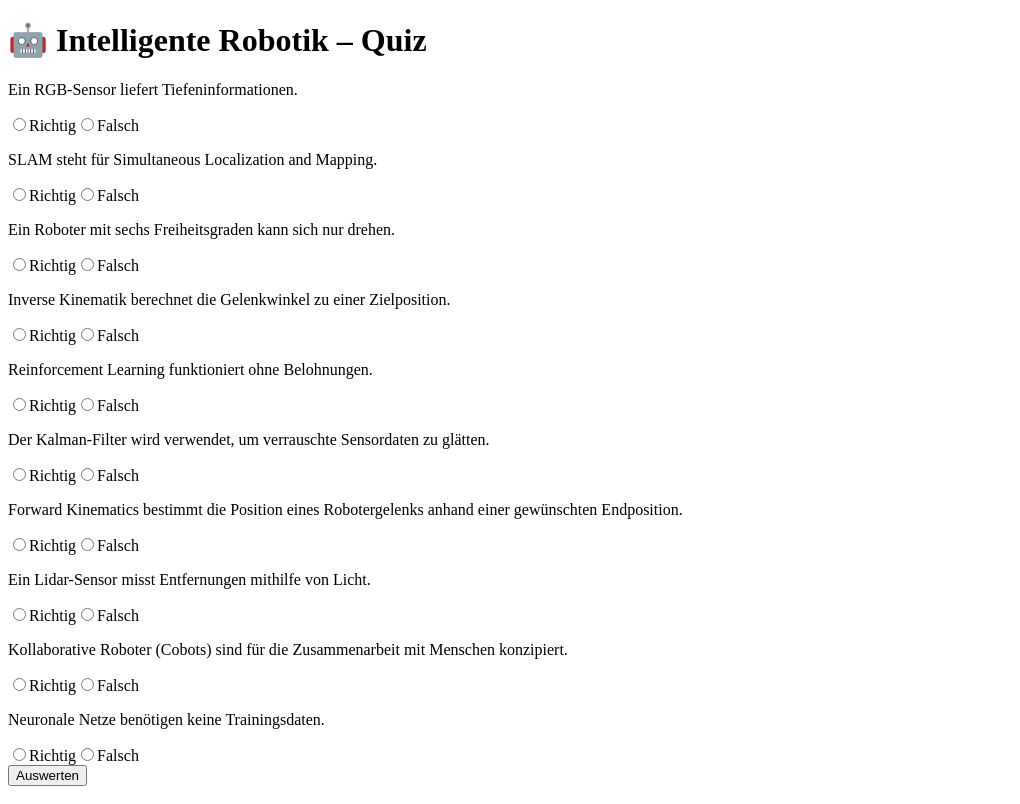
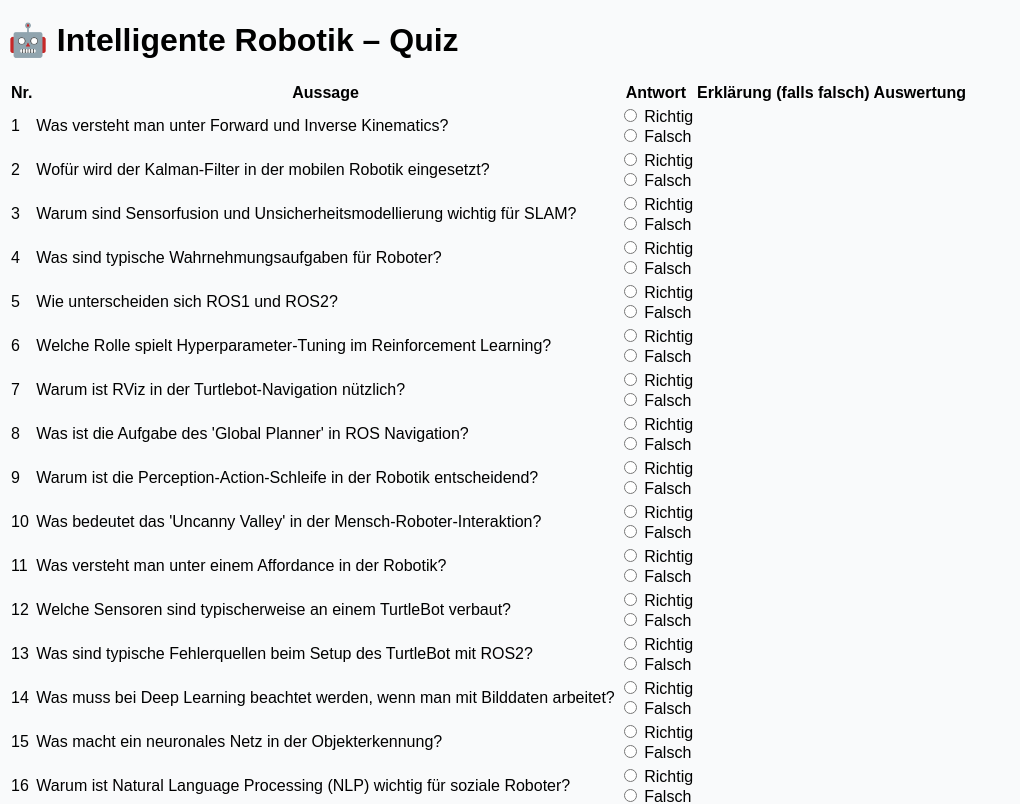
Before and after one commit to Shaoshin10/quiz-app, a React (Create React App) app: page / in a window 1280 px wide. Shown: the top 804 px of the page, without its empty margins (0-1020 px from the left). Built offline with nearby package versions, Linux system fonts and the light colour scheme.

Commit message:
verbesserte version

```diff
--- a/src/App.jsx
+++ b/src/App.jsx
@@ -1,20 +1,47 @@
-// App.jsx – erweitert für Speicherung in question_false.json & question_right.json
+// App.jsx – gleiche Logik, aber visuell als Tabelle gestaltet
 
 import React, { useEffect, useState } from "react";
 import questionsData from "./data/questions.json";
+import "./styles.css";
 
 function App() {
   const [answers, setAnswers] = useState({});
+  const [explanations, setExplanations] = useState({});
   const [submitted, setSubmitted] = useState(false);
 
   const handleAnswer = (id, value) => {
     setAnswers({ ...answers, [id]: value });
   };
 
+  const handleTextChange = (id, value) => {
+    setExplanations({ ...explanations, [id]: value });
+  };
+
+  const includesKeyConcept = (userText, explanation) => {
+    if (!userText) return false;
+    const keywords = explanation.toLowerCase().split(/[^a-zäöüß]+/).filter(k => k.length > 4);
+    return keywords.some(word => userText.toLowerCase().includes(word));
+  };
+
   const handleSubmit = () => {
     setSubmitted(true);
-    const wrong = getWrongAnswers();
-    const right = getCorrectAnswers();
+    const wrong = [];
+    const right = [];
+
+    questionsData.forEach(q => {
+      const userAns = answers[q.id];
+      const userText = explanations[q.id] || "";
+
+      if (userAns === q.correct.toString()) {
+        right.push(q);
+      } else {
+        if (userAns === "false" && q.correct === true && includesKeyConcept(userText, q.explanation)) {
+          q.note = "Teilweise richtig (Erklärung akzeptabel)";
+        }
+        wrong.push({ ...q, userText });
+      }
+    });
+
     saveResultsToFile("question_false.json", wrong);
     saveResultsToFile("question_right.json", right);
   };
@@ -22,18 +49,11 @@
   const handleRetry = () => {
     const confirmClear = window.confirm("Willst du den Lernstand (richtig/falsch) wirklich löschen?");
     if (confirmClear) {
-      localStorage.removeItem("quiz_fehler");
       downloadFile("question_false.json", "[]");
       downloadFile("question_right.json", "[]");
       window.location.reload();
     }
   };
-
-  const getWrongAnswers = () =>
-    questionsData.filter((q) => answers[q.id] !== q.correct.toString());
-
-  const getCorrectAnswers = () =>
-    questionsData.filter((q) => answers[q.id] === q.correct.toString());
 
   const saveResultsToFile = (filename, data) => {
     const blob = new Blob([JSON.stringify(data, null, 2)], {
@@ -65,54 +85,89 @@
   ).length;
 
   return (
-    <div className="p-4 max-w-3xl mx-auto font-sans">
-      <h1 className="text-2xl font-bold mb-4">🤖 Intelligente Robotik – Quiz</h1>
+    <div className="p-4 max-w-6xl mx-auto font-sans">
+      <h1 className="text-3xl font-bold mb-6">🤖 Intelligente Robotik – Quiz</h1>
 
-      {questionsData.map((q) => (
-        <div key={q.id} className="mb-6 border-b pb-4">
-          <p className="font-medium">{q.text}</p>
-          <div className="space-x-4 mt-2">
+      <table className="table-auto w-full border-collapse border border-gray-300">
+        <thead>
+          <tr className="bg-gray-100">
+            <th className="border p-2 text-left">Nr.</th>
+            <th className="border p-2 text-left">Aussage</th>
+            <th className="border p-2 text-center">Antwort</th>
+            <th className="border p-2 text-center">Erklärung (falls falsch)</th>
+            <th className="border p-2 text-center">Auswertung</th>
+          </tr>
+        </thead>
+        <tbody>
+          {questionsData.map((q, index) => {
+            const userAnswer = answers[q.id];
+            const userText = explanations[q.id] || "";
+            const isCorrect = userAnswer === q.correct.toString();
+            const isPartial = !isCorrect && includesKeyConcept(userText, q.explanation);
+
+            return (
+              <tr key={q.id} className="align-top">
+                <td className="border p-2">{index + 1}</td>
+                <td className="border p-2 w-1/3">{q.text}</td>
+                <td className="border p-2 text-center">
                   <label>
                     <input
                       type="radio"
                       name={`q${q.id}`}
                       value="true"
                       disabled={submitted}
-                checked={answers[q.id] === "true"}
+                      checked={userAnswer === "true"}
                       onChange={(e) => handleAnswer(q.id, e.target.value)}
-              />
-              Richtig
+                    /> Richtig
                   </label>
+                  <br />
                   <label>
                     <input
                       type="radio"
                       name={`q${q.id}`}
                       value="false"
                       disabled={submitted}
-                checked={answers[q.id] === "false"}
+                      checked={userAnswer === "false"}
                       onChange={(e) => handleAnswer(q.id, e.target.value)}
-              />
-              Falsch
+                    /> Falsch
                   </label>
-          </div>
+                </td>
+                <td className="border p-2">
+                  {!submitted && userAnswer === "false" && (
+                    <textarea
+                      rows="2"
+                      className="w-full border px-2 py-1"
+                      placeholder="Wie wäre es richtig formuliert?"
+                      value={explanations[q.id] || ""}
+                      onChange={(e) => handleTextChange(q.id, e.target.value)}
+                    ></textarea>
+                  )}
+                  {submitted && !isCorrect && (
+                    <p className="text-sm italic">{userText}</p>
+                  )}
+                </td>
+                <td className="border p-2 text-sm">
                   {submitted && (
-            <div className="mt-2 text-sm">
-              {answers[q.id] === q.correct.toString() ? (
+                    isCorrect ? (
                       <span className="text-green-600">✅ Richtig</span>
+                    ) : isPartial ? (
+                      <span className="text-yellow-600">🟡 Teilweise richtig – {q.explanation}</span>
                     ) : (
-                <span className="text-red-600">
-                  ❌ Falsch – {q.explanation}
-                </span>
+                      <span className="text-red-600">❌ Falsch – {q.explanation}</span>
+                    )
                   )}
-            </div>
-          )}
-        </div>
-      ))}
+                </td>
+              </tr>
+            );
+          })}
+        </tbody>
+      </table>
 
+      <div className="mt-6">
         {!submitted ? (
           <button
             onClick={handleSubmit}
-          className="bg-blue-600 text-white px-4 py-2 rounded"
+            className="bg-blue-600 text-white px-6 py-2 rounded"
           >
             Auswerten
           </button>
@@ -123,13 +178,14 @@
             </p>
             <button
               onClick={handleRetry}
-            className="mt-2 bg-green-600 text-white px-4 py-2 rounded"
+              className="mt-2 bg-green-600 text-white px-6 py-2 rounded"
             >
               Neuer Versuch
             </button>
           </div>
         )}
       </div>
+    </div>
   );
 }
 
--- a/src/data/questions.json
+++ b/src/data/questions.json
@@ -1,62 +1,122 @@
 [
   {
-    "id": 1,
-    "text": "Ein RGB-Sensor liefert Tiefeninformationen.",
-    "correct": false,
-    "explanation": "RGB-Sensoren liefern nur Farbinformationen, keine Tiefeninformationen."
+    "id": 201,
+    "text": "Was versteht man unter Forward und Inverse Kinematics?",
+    "correct": true,
+    "explanation": "Forward Kinematics berechnet die Position des Endeffektors aus Gelenkwinkeln, Inverse Kinematics ermittelt die Gelenkwinkel für eine gewünschte Endposition."
   },
   {
-    "id": 2,
-    "text": "SLAM steht für Simultaneous Localization and Mapping.",
+    "id": 202,
+    "text": "Wofür wird der Kalman-Filter in der mobilen Robotik eingesetzt?",
     "correct": true,
-    "explanation": "Bei SLAM wird gleichzeitig eine Karte erstellt und der Standort geschätzt."
+    "explanation": "Zur Lokalisierung eines Roboters – er kombiniert Vorhersage und Sensordaten zu einer geschätzten Position mit Unsicherheit."
   },
   {
-    "id": 3,
-    "text": "Ein Roboter mit sechs Freiheitsgraden kann sich nur drehen.",
-    "correct": false,
-    "explanation": "Er kann sich drehen und bewegen – Translation + Rotation."
+    "id": 203,
+    "text": "Warum sind Sensorfusion und Unsicherheitsmodellierung wichtig für SLAM?",
+    "correct": true,
+    "explanation": "Sie ermöglichen es, verschiedene Sensordaten zu integrieren und deren Unsicherheit korrekt zu berücksichtigen, um zuverlässige Karten und Positionen zu erhalten."
   },
   {
-    "id": 4,
-    "text": "Inverse Kinematik berechnet die Gelenkwinkel zu einer Zielposition.",
+    "id": 204,
+    "text": "Was sind typische Wahrnehmungsaufgaben für Roboter?",
     "correct": true,
-    "explanation": "Ziel der inversen Kinematik ist die Berechnung der Gelenkwinkel für eine gegebene Endposition."
+    "explanation": "Objekterkennung, Lokalisierung, Umgebungswahrnehmung, Personenerkennung – jeweils mit passenden Sensoren wie Kamera, Lidar oder Mikrofonen."
   },
   {
-    "id": 5,
-    "text": "Reinforcement Learning funktioniert ohne Belohnungen.",
-    "correct": false,
-    "explanation": "Reinforcement Learning basiert auf Belohnungen und Bestrafungen, um Verhalten zu lernen."
+    "id": 205,
+    "text": "Wie unterscheiden sich ROS1 und ROS2?",
+    "correct": true,
+    "explanation": "ROS2 basiert auf DDS, ist robuster, unterstützt echte Parallelität und Echtzeitkommunikation – daher besser für industrielle Anwendungen."
   },
   {
-    "id": 6,
-    "text": "Der Kalman-Filter wird verwendet, um verrauschte Sensordaten zu glätten.",
+    "id": 206,
+    "text": "Welche Rolle spielt Hyperparameter-Tuning im Reinforcement Learning?",
     "correct": true,
-    "explanation": "Der Kalman-Filter ist ein rekursives Schätzverfahren, das verrauschte Daten korrigiert."
+    "explanation": "Hyperparameter wie Lernrate und Epsilon beeinflussen stark die Qualität und Geschwindigkeit des Lernprozesses."
   },
   {
-    "id": 7,
-    "text": "Forward Kinematics bestimmt die Position eines Robotergelenks anhand einer gewünschten Endposition.",
-    "correct": false,
-    "explanation": "Forward Kinematics berechnet die Endposition anhand gegebener Gelenkwinkel, nicht umgekehrt."
+    "id": 207,
+    "text": "Warum ist RViz in der Turtlebot-Navigation nützlich?",
+    "correct": true,
+    "explanation": "RViz visualisiert Live-Daten wie Laser-Scans, Kartierung oder Navigation – das hilft beim Debugging und der Parametereinstellung."
   },
   {
-    "id": 8,
-    "text": "Ein Lidar-Sensor misst Entfernungen mithilfe von Licht.",
+    "id": 208,
+    "text": "Was ist die Aufgabe des 'Global Planner' in ROS Navigation?",
     "correct": true,
-    "explanation": "Lidar steht für Light Detection and Ranging – es verwendet Laser zur Abstandsmessung."
+    "explanation": "Der Global Planner berechnet einen Pfad von der aktuellen zur Zielposition basierend auf einer Karte und einem Zielpunkt."
   },
   {
-    "id": 9,
-    "text": "Kollaborative Roboter (Cobots) sind für die Zusammenarbeit mit Menschen konzipiert.",
+    "id": 209,
+    "text": "Warum ist die Perception-Action-Schleife in der Robotik entscheidend?",
     "correct": true,
-    "explanation": "Cobots sind speziell für sichere, direkte Interaktion mit Menschen entwickelt worden."
+    "explanation": "Sie sorgt dafür, dass ein Roboter basierend auf Wahrnehmung Entscheidungen trifft und daraufhin handelt – Grundlage intelligenter Systeme."
   },
   {
-    "id": 10,
-    "text": "Neuronale Netze benötigen keine Trainingsdaten.",
-    "correct": false,
-    "explanation": "Neuronale Netze müssen mit großen Mengen an Trainingsdaten trainiert werden."
+    "id": 210,
+    "text": "Was bedeutet das 'Uncanny Valley' in der Mensch-Roboter-Interaktion?",
+    "correct": true,
+    "explanation": "Ein zu menschenähnlicher, aber nicht perfekter Roboter kann bei Menschen Unbehagen oder Ablehnung hervorrufen."
+  },
+  {
+    "id": 211,
+    "text": "Was versteht man unter einem Affordance in der Robotik?",
+    "correct": true,
+    "explanation": "Affordance beschreibt, was ein Objekt durch seine Form und Funktion an Handlungsmöglichkeiten bietet – für Mensch oder Roboter."
+  },
+  {
+    "id": 212,
+    "text": "Welche Sensoren sind typischerweise an einem TurtleBot verbaut?",
+    "correct": true,
+    "explanation": "Ein Lidar-Scanner (z.B. LDS-01/02), Kamera, IMU, eventuell Ultraschallsensoren – zur Umgebungs- und Eigenwahrnehmung."
+  },
+  {
+    "id": 213,
+    "text": "Was sind typische Fehlerquellen beim Setup des TurtleBot mit ROS2?",
+    "correct": true,
+    "explanation": "Falsche Netzwerkeinstellungen, veraltete ROS-Kommandos, fehlerhafte Pfade oder inkompatible ROS-Versionen."
+  },
+  {
+    "id": 214,
+    "text": "Was muss bei Deep Learning beachtet werden, wenn man mit Bilddaten arbeitet?",
+    "correct": true,
+    "explanation": "Eine geeignete Netzwerkarchitektur (z.B. CNN), große Datenmengen, korrekte Vorverarbeitung und sinnvolles Tuning sind entscheidend."
+  },
+  {
+    "id": 215,
+    "text": "Was macht ein neuronales Netz in der Objekterkennung?",
+    "correct": true,
+    "explanation": "Es lernt, Bildmerkmale automatisch zu extrahieren und klassifiziert Objekte z. B. mit Hilfe von Bounding Boxes und Wahrscheinlichkeiten."
+  },
+  {
+    "id": 216,
+    "text": "Warum ist Natural Language Processing (NLP) wichtig für soziale Roboter?",
+    "correct": true,
+    "explanation": "NLP ermöglicht Sprachverstehen und sinnvolle Reaktionen – eine Grundvoraussetzung für natürlich wirkende Mensch-Roboter-Interaktion."
+  },
+  {
+    "id": 217,
+    "text": "Wie können Roboter menschliche Emotionen in Sprache ausdrücken?",
+    "correct": true,
+    "explanation": "Durch Veränderung von Stimmlage, Tonhöhe, Betonung und Sprechgeschwindigkeit – z. B. durch ein TTS-System mit emotionalen Parametern."
+  },
+  {
+    "id": 218,
+    "text": "Was ist ein 'Pick-and-Place'-Task?",
+    "correct": true,
+    "explanation": "Ein Greifroboter greift ein Objekt, bewegt es und legt es gezielt an einem anderen Ort ab – typisches Anwendungsszenario in der Industrie."
+  },
+  {
+    "id": 219,
+    "text": "Welche Interaktionsformen sind in der HRI besonders wichtig?",
+    "correct": true,
+    "explanation": "Verbal (Sprache), visuell (Display), räumlich (Bewegung), zeitlich (Reaktionszeit) und verhaltensbasiert (Gestik, Mimik, Feedbackverhalten)."
+  },
+  {
+    "id": 220,
+    "text": "Was macht eine gute Roboterpersönlichkeit in einer sozialen Anwendung aus?",
+    "correct": true,
+    "explanation": "Sie ist situationsangemessen, verständlich, empathisch, konsistent und an den erwarteten Anwendungsbereich angepasst."
   }
 ]
--- a/src/styles.css
+++ b/src/styles.css
@@ -0,0 +1,9 @@
+body {
+  background-color: #f9fafb;
+  font-family: Arial, sans-serif;
+}
+
+textarea {
+  font-family: inherit;
+  font-size: 0.9rem;
+}
```
Also changed, not shown: 10 other files (tests, documents, lock files or other folders). Lines whose indentation alone changed are shown as unchanged.
